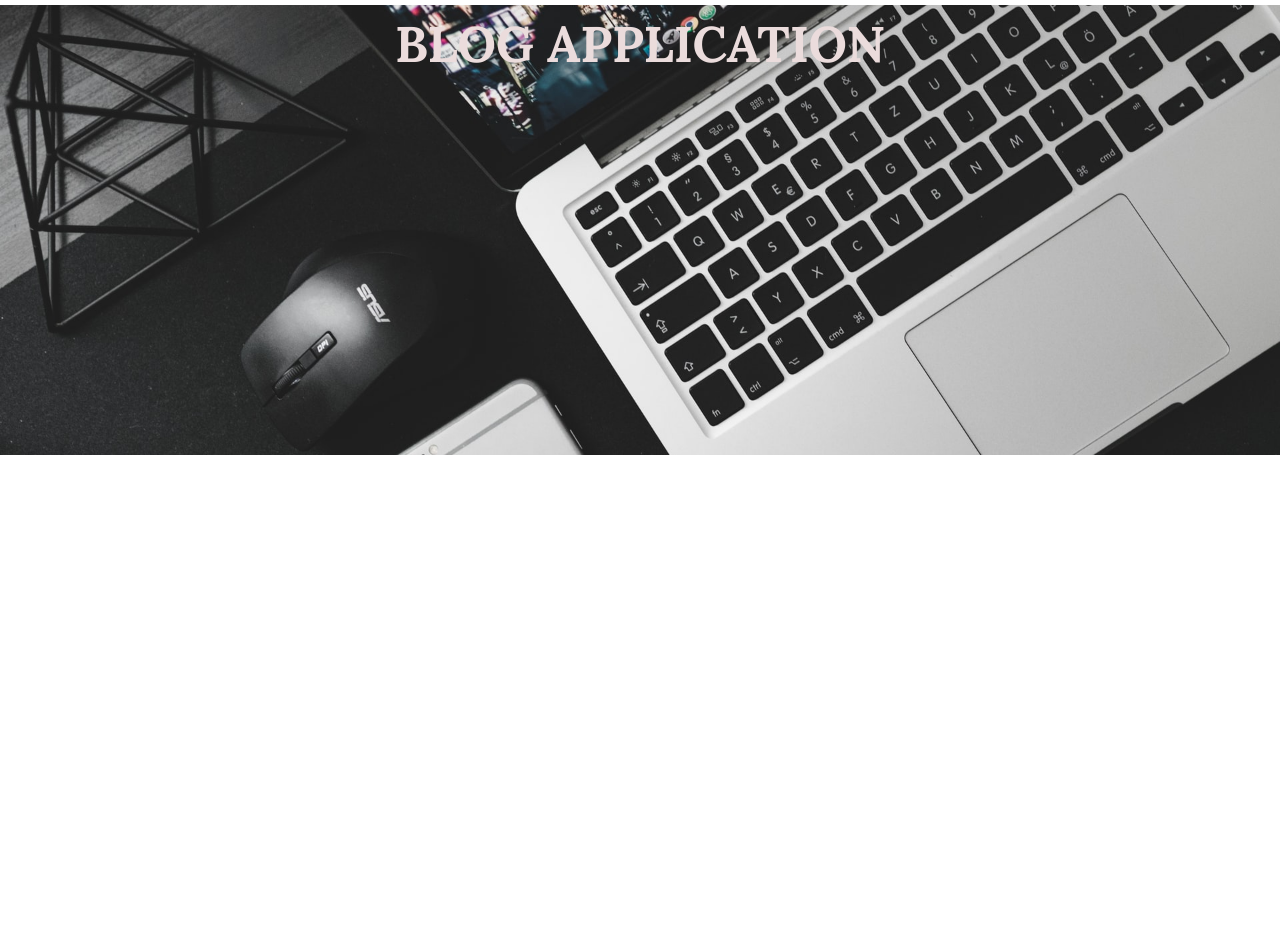
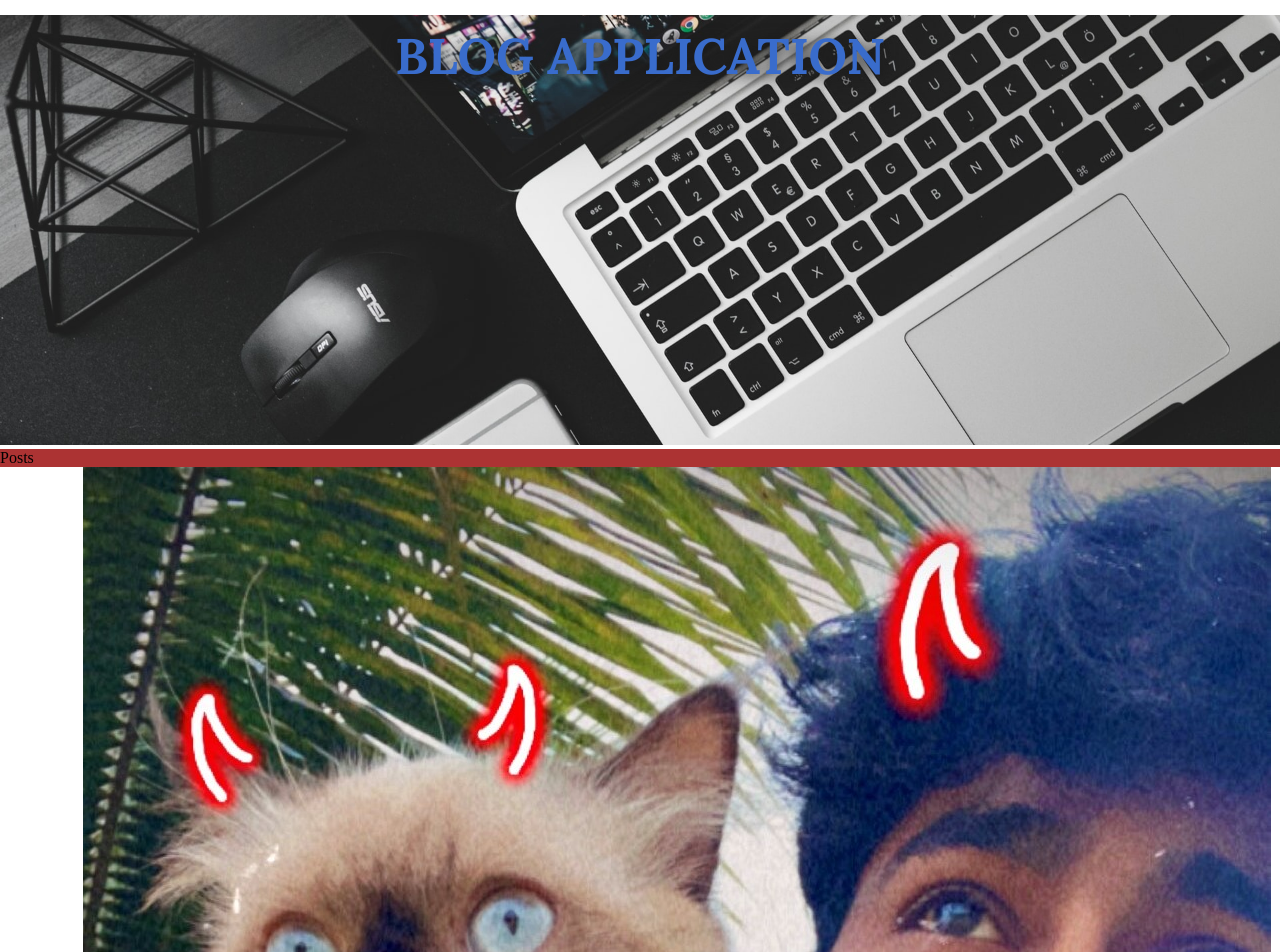
Before and after one commit to mkandanmk7/React-Full-stack-Blog-Application-using-MERN, a React (Create React App) app: page / in a window 1280 px wide. Shown: the part 148-1100 px from the top of the page. Before the commit the page ends 800 px from the top, so only its background shows below. Built offline with nearby package versions, Linux system fonts and the light colour scheme.

Commit message:
sidebar posts

```diff
--- a/src/Header/Header.css
+++ b/src/Header/Header.css
@@ -18,14 +18,15 @@
 }
 .header_title2 {
   position: absolute;
-  top: 20%;
-  color: rgb(235, 220, 220);
+  top: 21.5%;
+  color: rgb(57, 108, 204);
+  filter: drop-shadow(0px 3px 8px rgb(24, 24, 24));
   font-size: 50px;
 }
 
 .header > img {
   width: 100%;
-  height: 450px;
+  height: 430px;
   margin-top: 53px;
   object-fit: cover;
 }
--- a/src/Pages/Home/Home.jsx
+++ b/src/Pages/Home/Home.jsx
@@ -1,11 +1,17 @@
 import React from "react";
 import Header from "../../Header/Header";
+import Posts from "../../Posts/Posts";
+import Sidebar from "../../Sidebar/Sidebar";
 
 function Home() {
   return (
-    <div className="home">
+    <>
       <Header />
-    </div>
+      <div className="home">
+        <Posts />
+        <Sidebar />
+      </div>
+    </>
   );
 }
 
--- /dev/null
+++ b/src/Posts/Posts.css
@@ -0,0 +1,4 @@
+.posts {
+  flex: 9;
+  background: rgb(172, 51, 51);
+}
--- /dev/null
+++ b/src/Posts/Posts.jsx
@@ -0,0 +1,8 @@
+import React from "react";
+import "./Posts.css";
+
+function Posts() {
+  return <div className="posts">Posts</div>;
+}
+
+export default Posts;
--- /dev/null
+++ b/src/Sidebar/Sidebar.css
@@ -0,0 +1,3 @@
+.sidebar {
+  flex: 3;
+}
--- /dev/null
+++ b/src/Sidebar/Sidebar.jsx
@@ -0,0 +1,34 @@
+import React from "react";
+import "./Sidebar.css";
+import Profile from "../image/profile.jpg";
+
+function Sidebar() {
+  return (
+    <div className="sidebar">
+      <div className="sidebar_item">
+        <span className="sidebar_title">ABOUT ME</span>
+        <img src={Profile} alt="profile" />
+        <p className="about_me">
+          I'm Muthu Manikdandan from Pollachi. After completing my BE CSE at the
+          Government College of Technology Coimbatore (2020), I did a Full
+          (MERN) stack web developer course in GUVI Geek Pvt Ltd at Chennai. I'm
+          looking for a full-stack web developer role. As a developer, I could
+          give my full effort work to your reputed company. Thank You...!
+        </p>
+      </div>
+      <div className="sidebarItem">
+        <span className="sidebarTitle">CATEGORIES</span>
+        <ul className="sidebarList">
+          <li className="sidebarListItem">Life</li>
+          <li className="sidebarListItem">Coding</li>
+          <li className="sidebarListItem">Gym</li>
+          <li className="sidebarListItem">Style</li>
+          <li className="sidebarListItem">Driving</li>
+          <li className="sidebarListItem">Cinema</li>
+        </ul>
+      </div>
+    </div>
+  );
+}
+
+export default Sidebar;
--- a/src/Topnavbar/TopNavbar.css
+++ b/src/Topnavbar/TopNavbar.css
@@ -2,7 +2,7 @@
   display: flex;
   align-items: center;
   /* justify-content: space-around; */
-  height: 40px;
+  height: 50px;
   position: sticky;
   top: 0;
   font-family: "Josefin sans", sans-serif;
```
